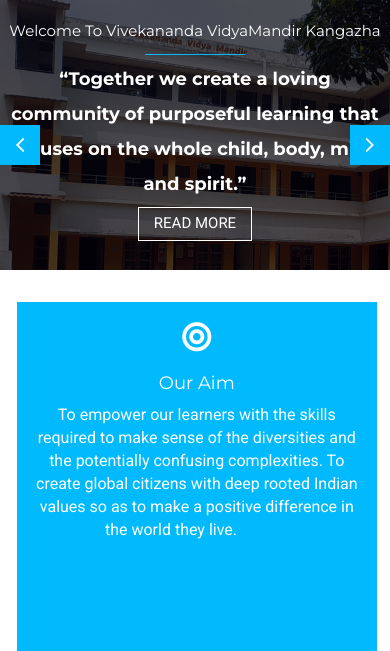
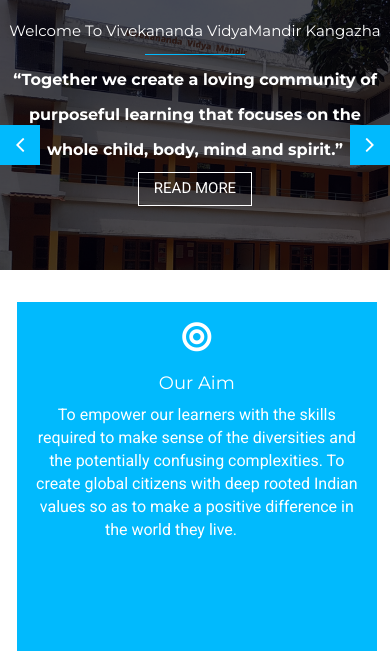
Before and after one commit to vvmKangazha/vvmWebsite, a PHP site: page / in a window 390 px wide. Shown: the part 115-766 px from the top of the page. Run offline with PHP 8.4, Linux system fonts and the light colour scheme; some libraries are stand-ins or nearby versions.

Commit message:
Add files via upload

```diff
--- a/assets/css/style.css
+++ b/assets/css/style.css
@@ -2142,7 +2142,10 @@
     margin-top: 5px;
     padding: 5px 15px;
   }
-
+  #mu-slider .mu-slider-single .mu-slider-content h2 {
+    font-size: 20px;
+    line-height: 1.5;
+  }
   #mu-slider .mu-slider-single .mu-slider-content p {
     font-size: 16px;
     line-height: 1.5;
@@ -2426,7 +2429,7 @@
   }
 
   #mu-slider .mu-slider-single .mu-slider-content h2 {
-    font-size: 18px;
+    font-size: 16px;
     line-height: 35px;
   }
 
@@ -2436,7 +2439,7 @@
   }
 
   #mu-slider .mu-slider-single .mu-slider-content p {
-    font-size: 14px;
+    font-size: 12px;
     line-height: 1.5;
   }
 
```
